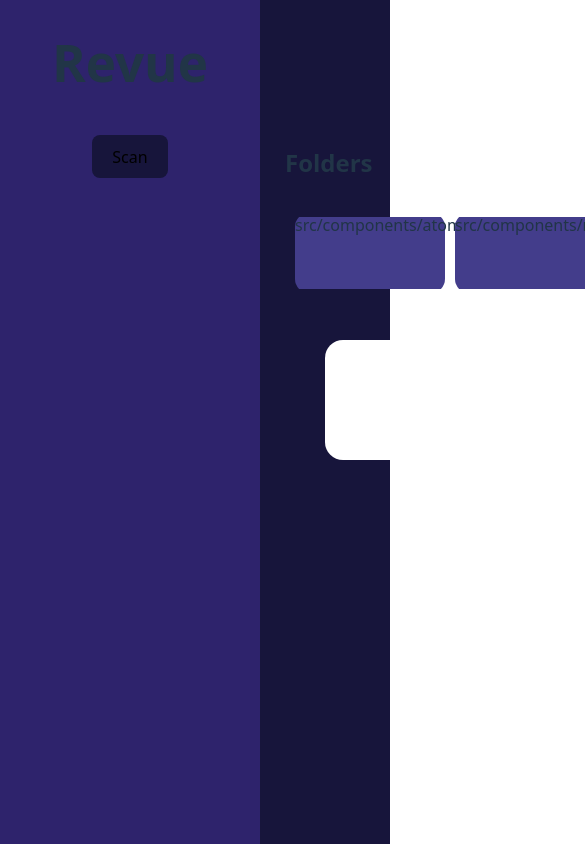
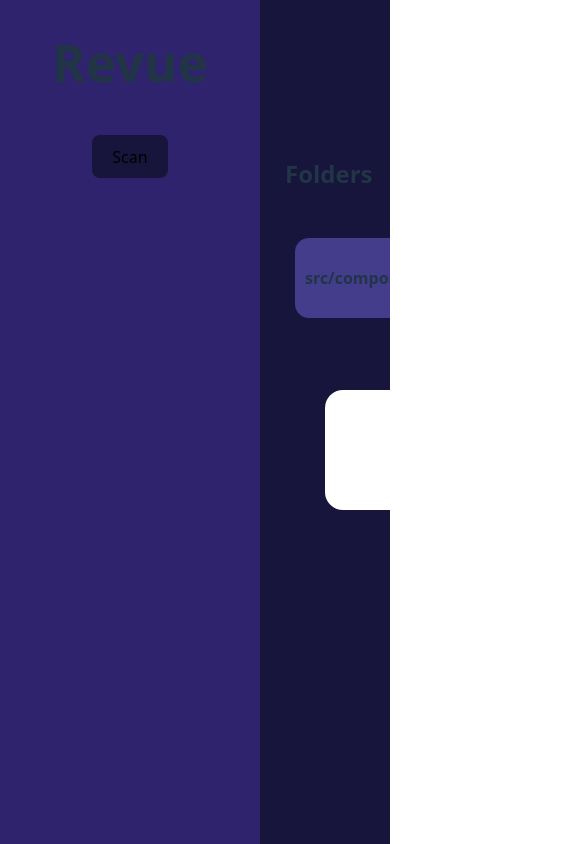
Before and after one commit to Mohamed-Abuali/Revue, a React (Vite) app: page / in a window 390 px wide. Shown: the top 844 px of the page, 585 px wide, since content can reach past the window. Built offline with nearby package versions, Linux system fonts and the light colour scheme.

Commit message:
style(App.css): improve layout and overflow handling
- Adjust grid row height and overflow properties for better responsiveness
- Enhance directory item styling with padding, cursor and flex properties
- Remove redundant body overflow property

```diff
--- a/src/App.css
+++ b/src/App.css
@@ -8,18 +8,16 @@
   --secondary:#433D8B;
   --text:#C8ACD6;
 }
-body{
-  overflow: hidden;
 
-}
 .home-container{
   width: 100vw;
   height: auto;
   display: grid;
   grid-template-columns: 260px 1fr;
-  grid-template-rows: 100px 200px 1fr;
+  grid-template-rows: 100px 250px 1fr;
   gap:15px;
   background-color: var(--background);
+  overflow: clip;
 }
 .sidebar-container{
   grid-column: 1;
@@ -51,19 +49,25 @@
   justify-content: start;
   align-items: center;
   gap: 10px;
-  width: 100%;
-  height: 100%;
+  max-width:100vw;
+
   overflow-x: auto;
-  overflow-y: hidden;
+
 
   padding: 10px;
 }
 .dir-item{
   height: 80px;
-  width: 150px;
+  min-width: 150px;
+  padding: 0 10px;
+  font-weight: bold;
   background-color: var(--secondary);
   border-radius: 14px;
   list-style: none;
+  display:flex ;
+    justify-content: start;
+  align-items: center;
+  cursor: pointer;
 }
 .error-list-container{
   grid-row: 3/-1;
```
